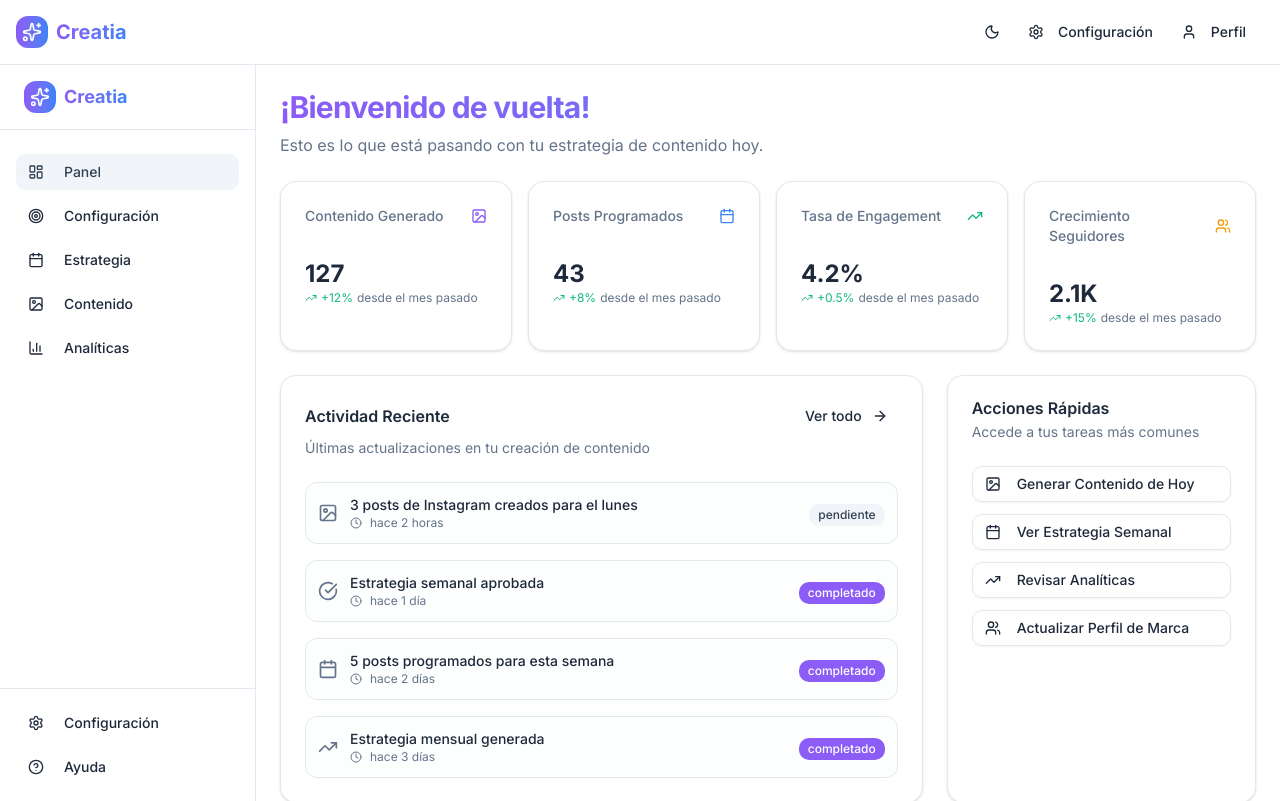
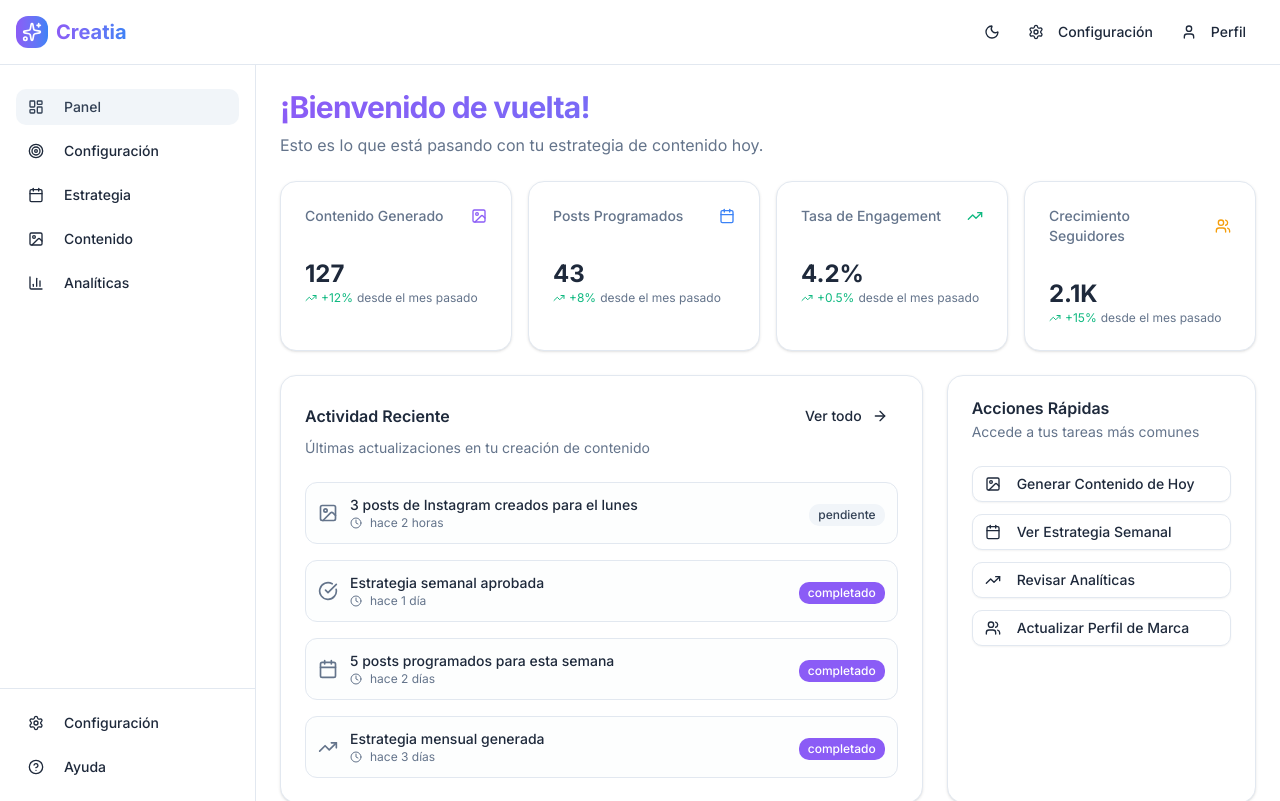
Before and after one commit to santipdmonte/creatia, a Next.js app in the folder creatia-front/: page / in a window 1280 px wide. Built offline with nearby package versions, Linux system fonts and the light colour scheme.

Commit message:
Delete the logo from the lateral menu

```diff
--- a/creatia-front/src/components/layout/sidebar.tsx
+++ b/creatia-front/src/components/layout/sidebar.tsx
@@ -6,8 +6,7 @@ import {
   Image,
   BarChart3,
   Settings,
-  HelpCircle,
-  Sparkles
+  HelpCircle
 } from "lucide-react";
 
 interface SidebarProps {
@@ -30,14 +29,6 @@ export function Sidebar({ className }: SidebarProps) {
 
   return (
     <div className={`flex flex-col h-full bg-sidebar border-r ${className}`}>
-      {/* Logo */}
-      <div className="flex items-center px-6 py-4 border-b">
-        <div className="flex items-center justify-center w-8 h-8 rounded-lg gradient-brand">
-          <Sparkles className="w-5 h-5 text-white" />
-        </div>
-        <span className="ml-2 text-lg font-bold gradient-text">Creatia</span>
-      </div>
-
       {/* Main Navigation */}
       <nav className="flex-1 px-4 py-6 space-y-2">
         {navigation.map((item) => (
```
